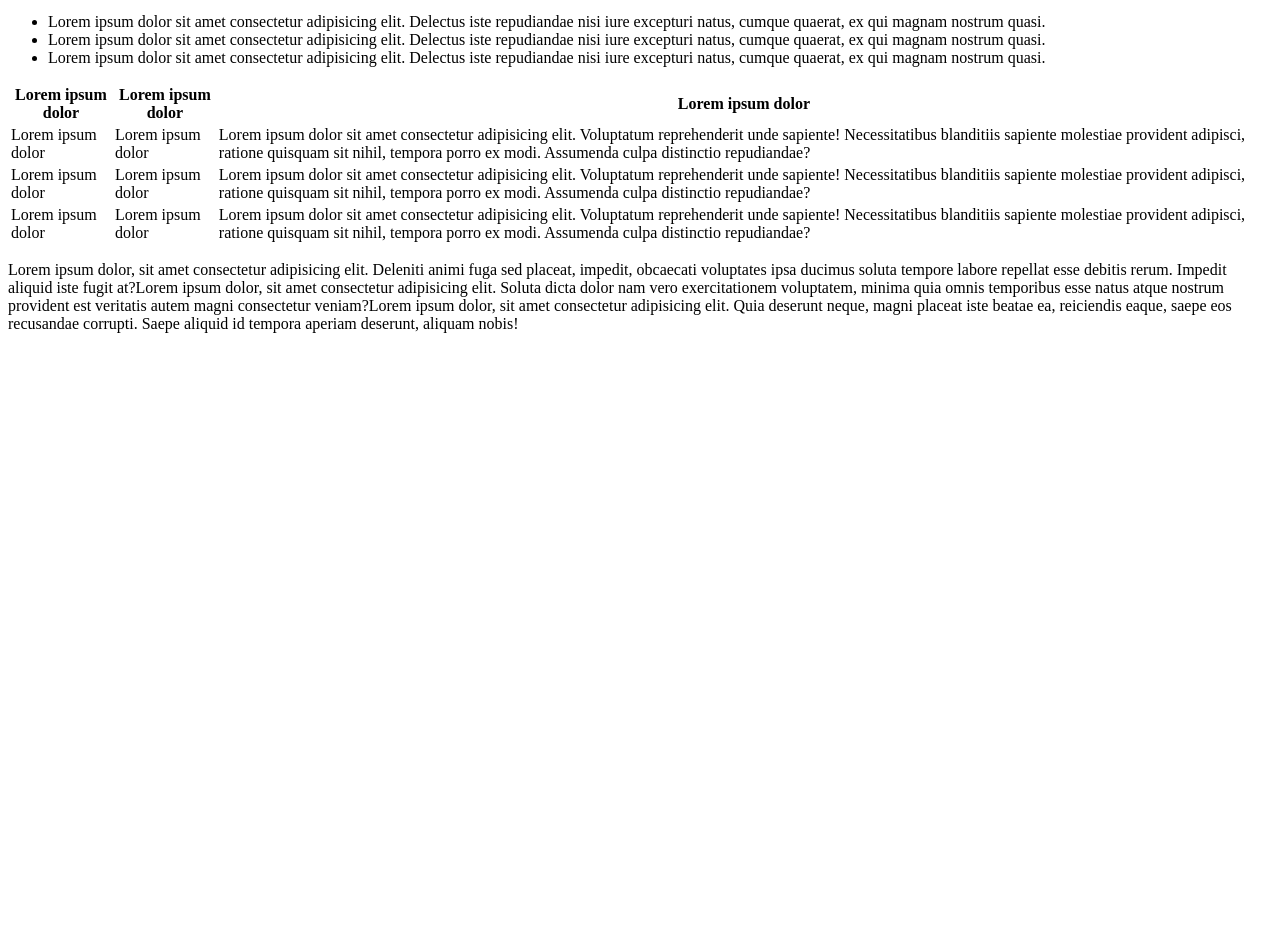
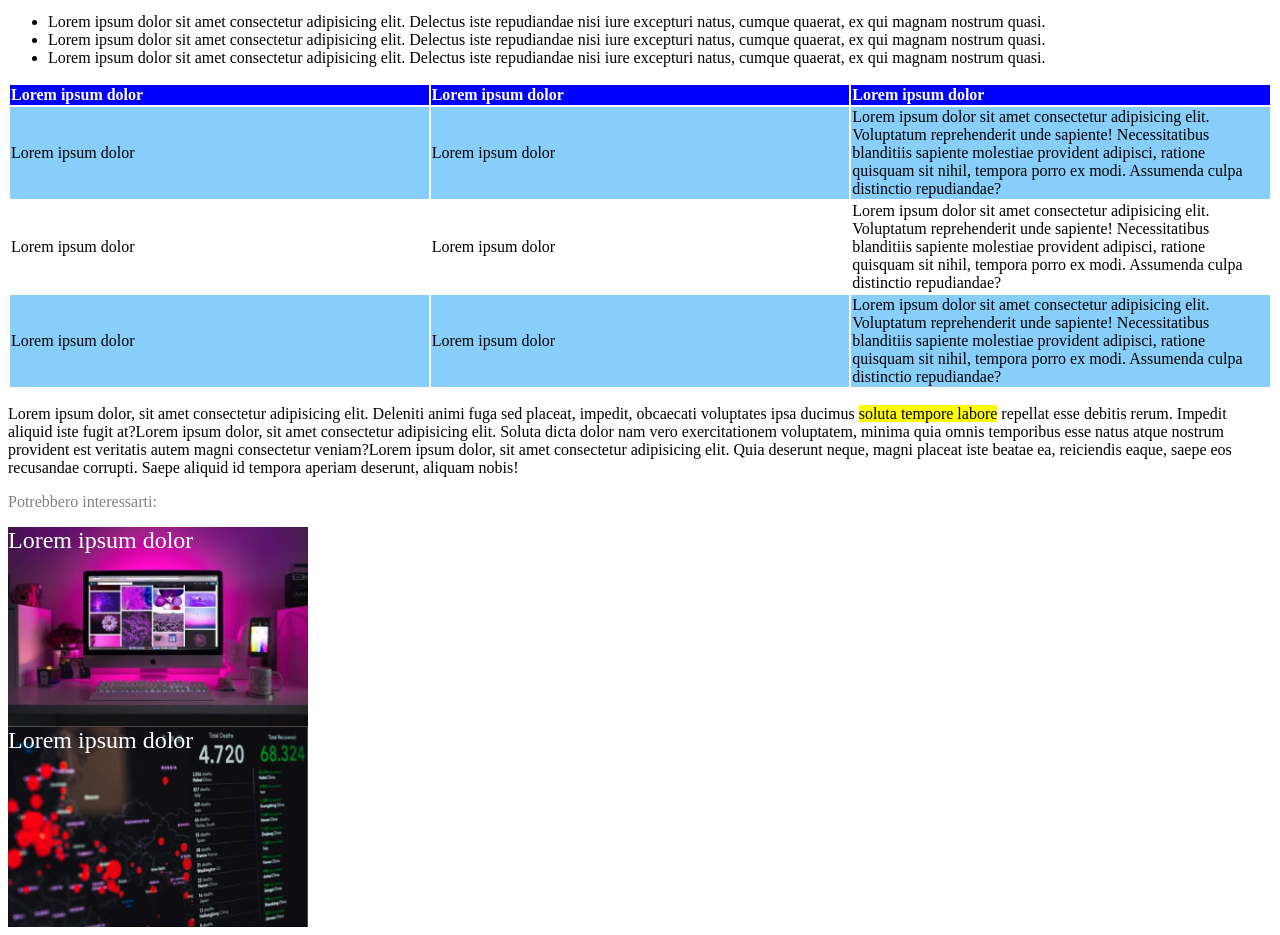
Before and after one commit to neshi00/html-css-booleaner, a plain HTML site: page index.html in a window 1280 px wide. Shown: the part 751-1686 px from the top of the page. Before the commit the page ends 1100 px from the top, so only its background shows below. Drawn offline with Linux system fonts and the light colour scheme.

Commit message:
footer + ultime modifiche

```diff
--- a/css/style.css
+++ b/css/style.css
@@ -15,3 +15,43 @@ header{
     margin-top: 0;
     margin-bottom: 0;
 }
+
+.evidenziato{
+    background-color: yellow;
+}
+
+table{
+    width: 100%;
+}
+
+th{
+    width: 150px;
+    background-color: blue;
+    color: white;
+    text-align: left;
+}
+
+tr{
+    background-color: lightskyblue;
+}
+
+#riga_bianca{
+    background-color: white;
+}
+
+.correlati{
+    color: grey;
+}
+
+.articoli-correlati-1{
+    color: white;
+    background-image: url(../img/monitor.jpg);
+    height: 200px;
+    background-size: contain;
+    background-repeat: no-repeat;
+    font-size: x-large;
+}
+
+#secondo-correlato{
+    background-image: url(../img/graph.jpg);
+}
--- a/index.html
+++ b/index.html
@@ -22,7 +22,7 @@
 
         <section class="titolo-notizia">
             <h1>Internet deve essere al servizio del "bene pubblico": il manifesto di Tim Barners-Lee</h1>
-            <p>Scritto da <a href="http://http://127.0.0.1:5500/index.html">The Booleaner</a></p>
+            <p class="correlati">Scritto da <a href="http://http://127.0.0.1:5500/index.html">The Booleaner</a></p>
             <p>il 10/10/2020</p><br>
             <img src="img/tim-1.jpg" alt="prima foto di Tim">
             <img src="img/tim-2.jpg" alt="seconda foto di Tim">
@@ -97,11 +97,24 @@
                <p>Lorem ipsum dolor, sit amet consectetur adipisicing elit. Deleniti animi fuga sed placeat, impedit, obcaecati voluptates ipsa ducimus <span class="evidenziato">soluta tempore labore</span>  repellat esse debitis rerum. Impedit aliquid iste fugit at?Lorem ipsum dolor, sit amet consectetur adipisicing elit. Soluta dicta dolor nam vero exercitationem voluptatem, minima quia omnis temporibus esse natus atque nostrum provident est veritatis autem magni consectetur veniam?Lorem ipsum dolor, sit amet consectetur adipisicing elit. Quia deserunt neque, magni placeat iste beatae ea, reiciendis eaque, saepe eos recusandae corrupti. Saepe aliquid id tempora aperiam deserunt, aliquam nobis!</p>
 
         </article>
+    </main>
+
+    <footer>
+
+        <div class="correlati">
+            <p>Potrebbero interessarti:</p>
+        </div>
+
+        <div class="articoli-correlati-1">
+            Lorem ipsum dolor
+        </div>
+        <div class="articoli-correlati-1" id="secondo-correlato">
+            Lorem ipsum dolor
+        </div>
 
 
 
-
-    </main>
+    </footer>
 
 
 
```
